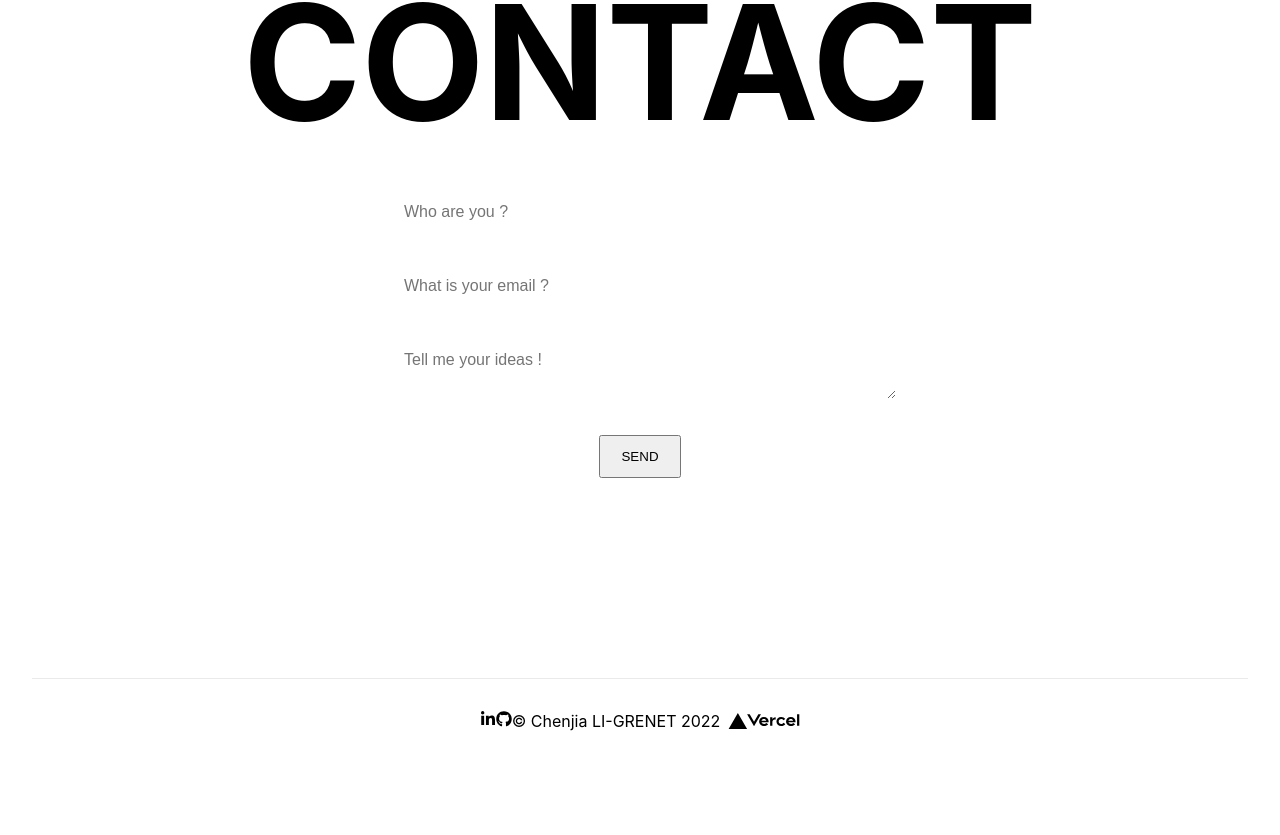
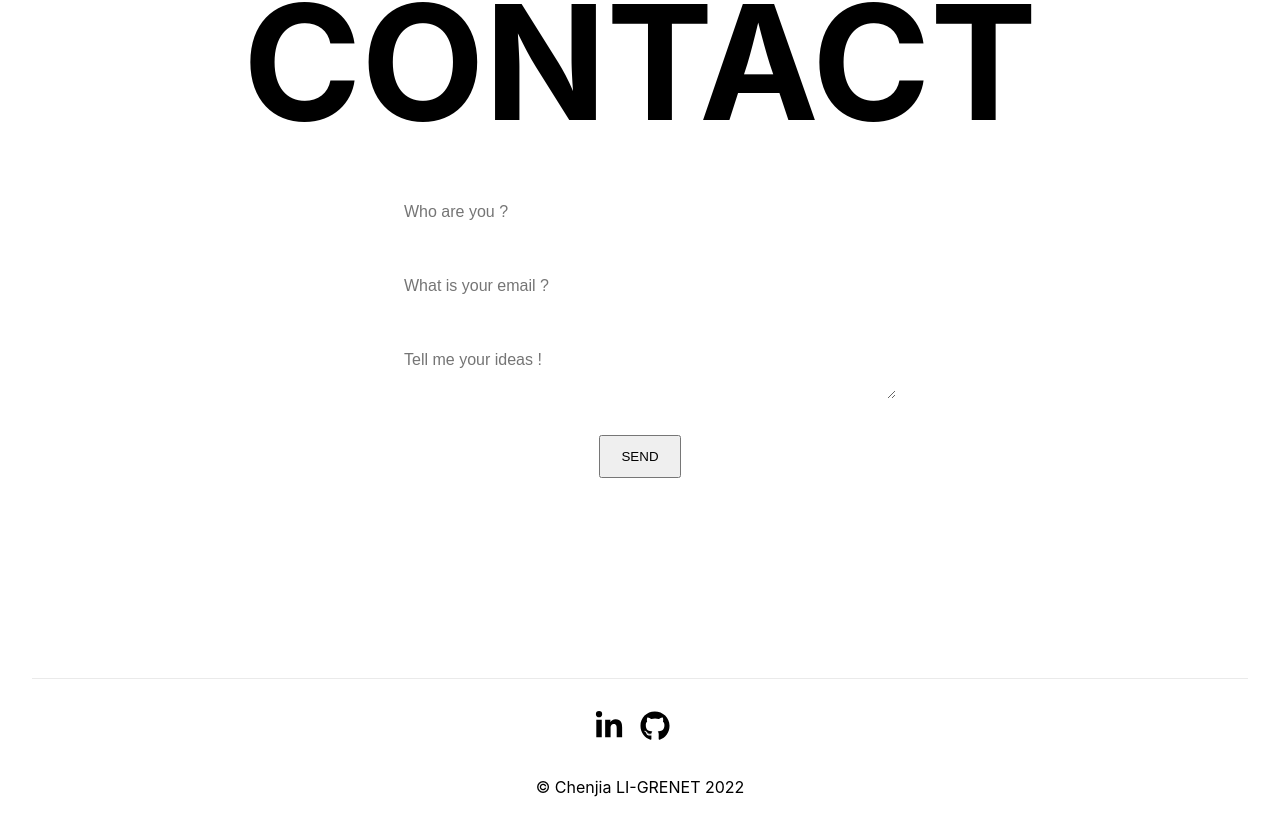
Before and after one commit to cligrenet/portfolio-v0-nextjs-ts, a Next.js app: page / in a window 1280 px wide. Shown: the part 2339-3174 px from the top of the page. Before the commit the page ends 3134 px from the top, so only its background shows below. Built offline with nearby package versions, Linux system fonts and the light colour scheme.

Commit message:
Set up basic footer styles

```diff
--- a/src/components/Footer.tsx
+++ b/src/components/Footer.tsx
@@ -1,28 +1,20 @@
 import React from 'react';
-import Image from 'next/image';
 import styles from '../../styles/Footer.module.css';
 import { FaLinkedinIn, FaGithub } from 'react-icons/fa';
 
 const Footer = () => {
 	return (
 		<footer className={styles.footer}>
-			<div>
-				<FaLinkedinIn />
-				<FaGithub />
+			<div className={styles.social}>
+				<a target="_blank" rel="noopener noreferrer" href="https://www.linkedin.com/in/chenjialigrenet/">
+					<FaLinkedinIn size={30} />
+				</a>
+				<a target="_blank" rel="noopener noreferrer" href="https://github.com/cligrenet">
+					<FaGithub size={30} />
+				</a>
 			</div>
 
-			<div>
-				<a
-					href="https://vercel.com?utm_source=create-next-app&utm_medium=default-template&utm_campaign=create-next-app"
-					target="_blank"
-					rel="noopener noreferrer"
-				>
-					&copy; Chenjia LI-GRENET 2022
-					<span className={styles.logo}>
-						<Image src="/vercel.svg" alt="Vercel Logo" width={72} height={16} />
-					</span>
-				</a>
-			</div>
+			<div>&copy; Chenjia LI-GRENET 2022</div>
 		</footer>
 	);
 };
--- a/styles/Footer.module.css
+++ b/styles/Footer.module.css
@@ -1,5 +1,6 @@
 .footer {
 	display: flex;
+	flex-direction: column;
 	flex: 1;
 	padding: 2rem 0;
 	border-top: 1px solid #eaeaea;
@@ -7,24 +8,20 @@
 	align-items: center;
 }
 
-.footer a {
-	display: flex;
-	justify-content: center;
-	align-items: center;
-	flex-grow: 1;
+.social {
+	padding-bottom: 2rem;
 }
 
-.logo {
-	height: 1em;
-	margin-left: 0.5rem;
+.social a {
+	padding-right: 1rem;
+}
+
+.social a:hover {
+	cursor: pointer;
 }
 
 @media (prefers-color-scheme: dark) {
 	.footer {
 		border-color: #222;
 	}
-
-	.logo img {
-		filter: invert(1);
-	}
 }
```
